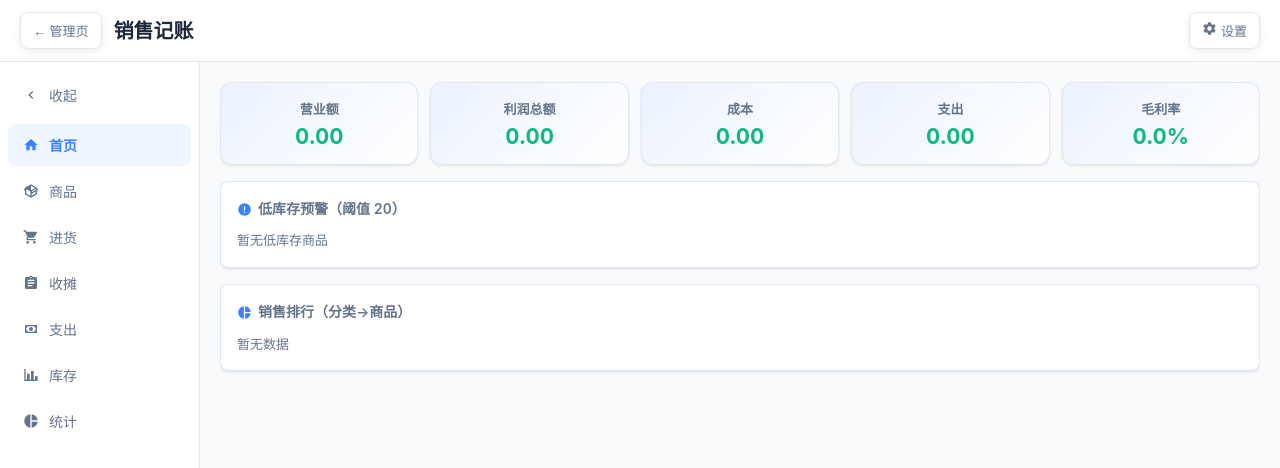
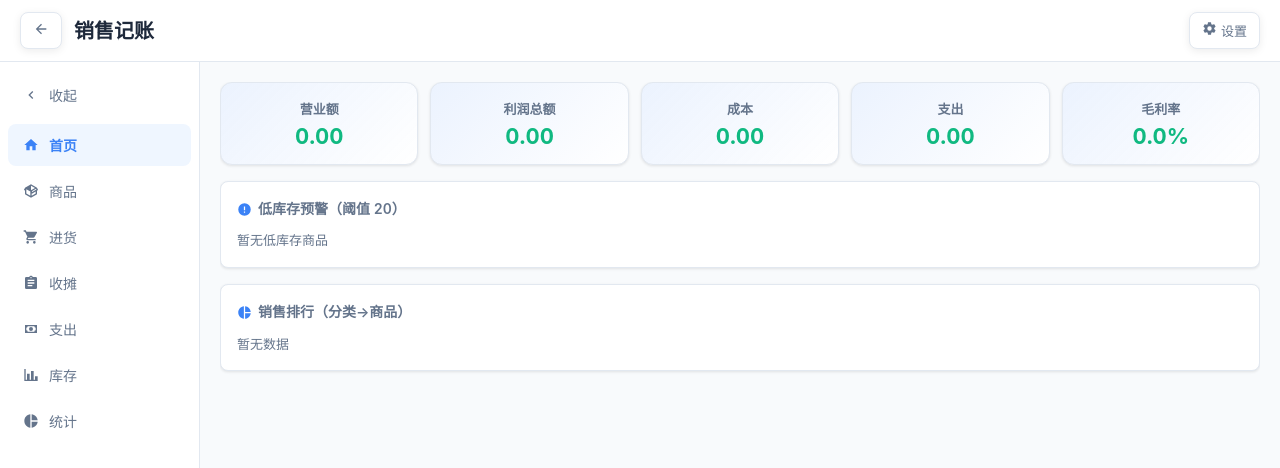
Before and after one commit to zhixiaotx/easy-web-tab, a Vue app: page /business in a window 1280 px wide. Shown: the top 468 px of the page. Built offline with nearby package versions, Linux system fonts and the light colour scheme.

Commit message:
fix-工作台与销售记账左上角管理页改成纯图标arrow-left按钮（样式与学生台一致）

```diff
--- a/src/views/BusinessView.vue
+++ b/src/views/BusinessView.vue
@@ -123,7 +123,9 @@ onMounted(() => {
     <!-- 头部：左 = 返回 + 标题；右 = 云同步（开关显示）+ 设置 -->
     <header class="bs-header">
       <div class="bs-header-left">
-        <button class="bs-btn" @click="router.push('/')">← 管理页</button>
+        <button class="bs-btn" @click="router.push('/')" title="返回管理页">
+          <Icon name="arrow-left" />
+        </button>
         <h1>{{ settingsStore.businessPageDisplayName }}</h1>
         <span v-if="store.settings.stallName" class="bs-stall-name">{{ store.settings.stallName }}</span>
       </div>
--- a/src/views/WorkbenchView.vue
+++ b/src/views/WorkbenchView.vue
@@ -221,7 +221,9 @@ async function handleSyncNowClick(): Promise<void> {
     <!-- 头部：左 = 返回 + 标题；右 = 全局搜索 + 云同步（开关显示）+ 设置 -->
     <header class="wb-header">
       <div class="wb-header-left">
-        <button class="wb-btn" @click="router.push('/')">← 管理页</button>
+        <button class="wb-btn" @click="router.push('/')" title="返回管理页">
+          <Icon name="arrow-left" />
+        </button>
         <h1>{{ settingsStore.workbenchPageDisplayName }}</h1>
       </div>
       <div class="wb-header-right">
```
